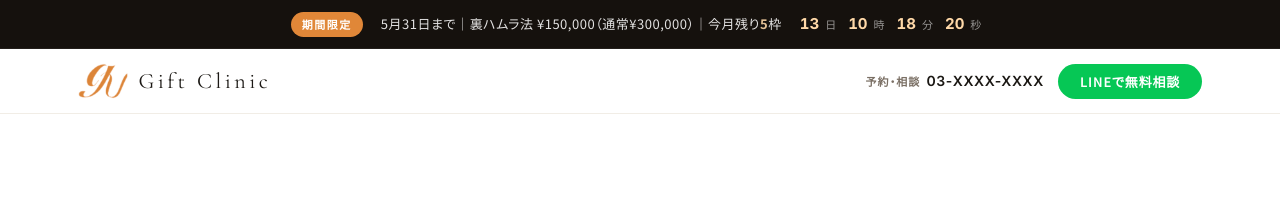
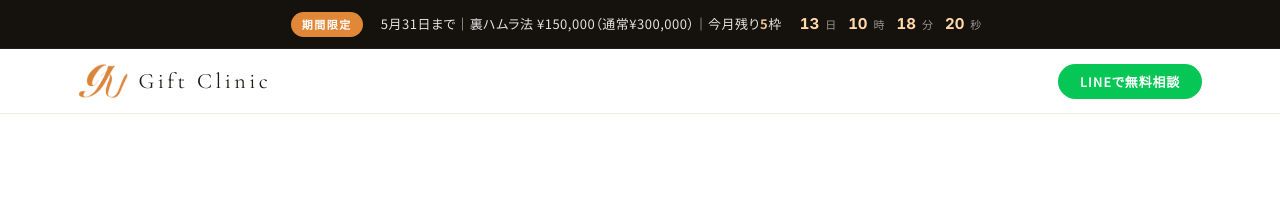
Before and after one commit to leonamisono-code/gift-clinic-kuma-lp, a plain HTML site: page index.html in a window 1280 px wide. Shown: the top 202 px of the page. Drawn offline with nearby package versions, Linux system fonts and the light colour scheme.

Commit message:
fix: ヘッダーの電話番号を削除

```diff
--- a/index.html
+++ b/index.html
@@ -34,7 +34,6 @@
         <span class="brand-text">Gift Clinic</span>
       </a>
       <div class="hd-cta">
-        <div class="tel"><span>予約・相談</span>03-XXXX-XXXX</div>
         <a href="https://lin.ee/XXXXXXX" class="line">LINEで無料相談</a>
       </div>
     </div>
```
